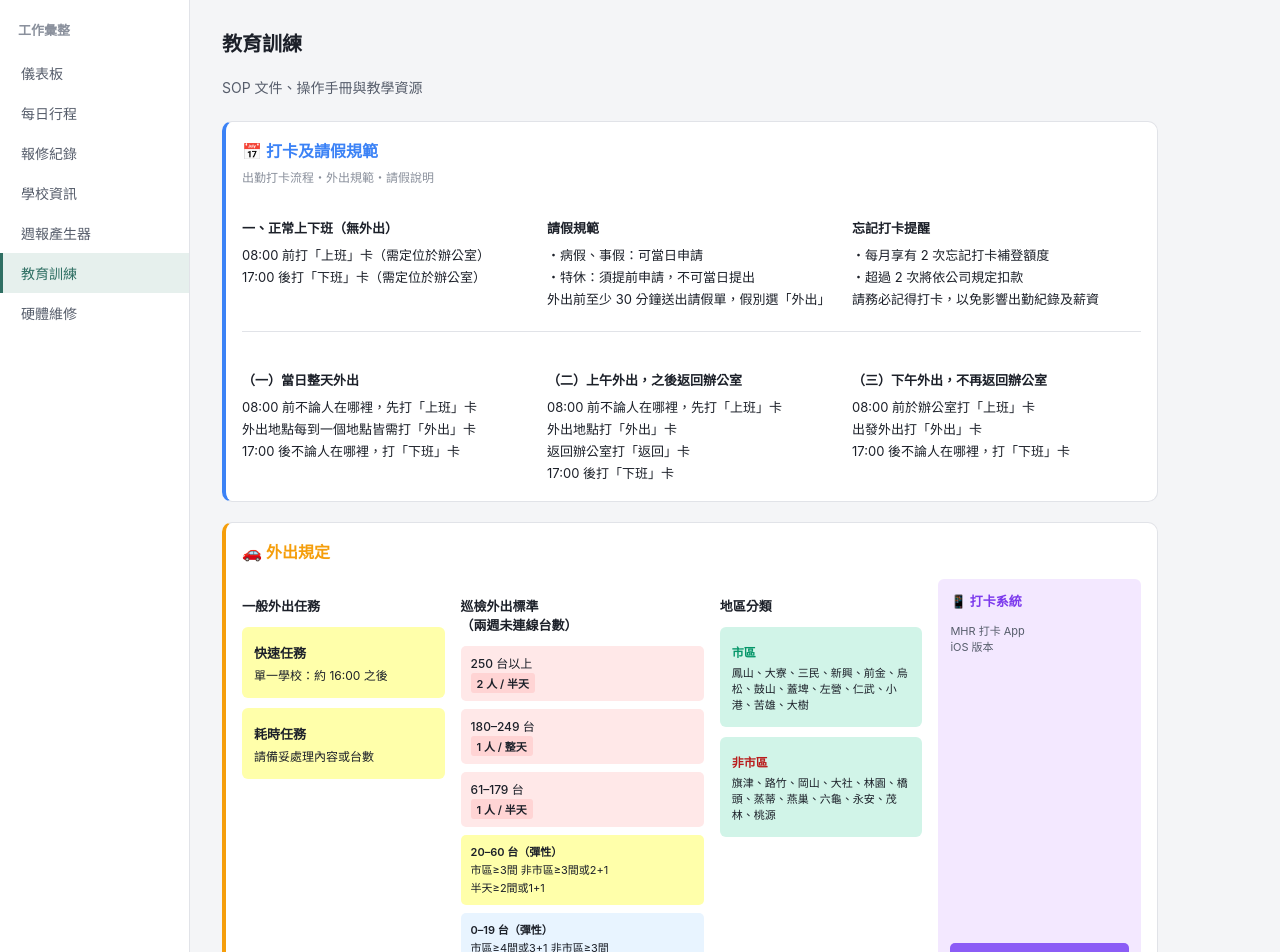
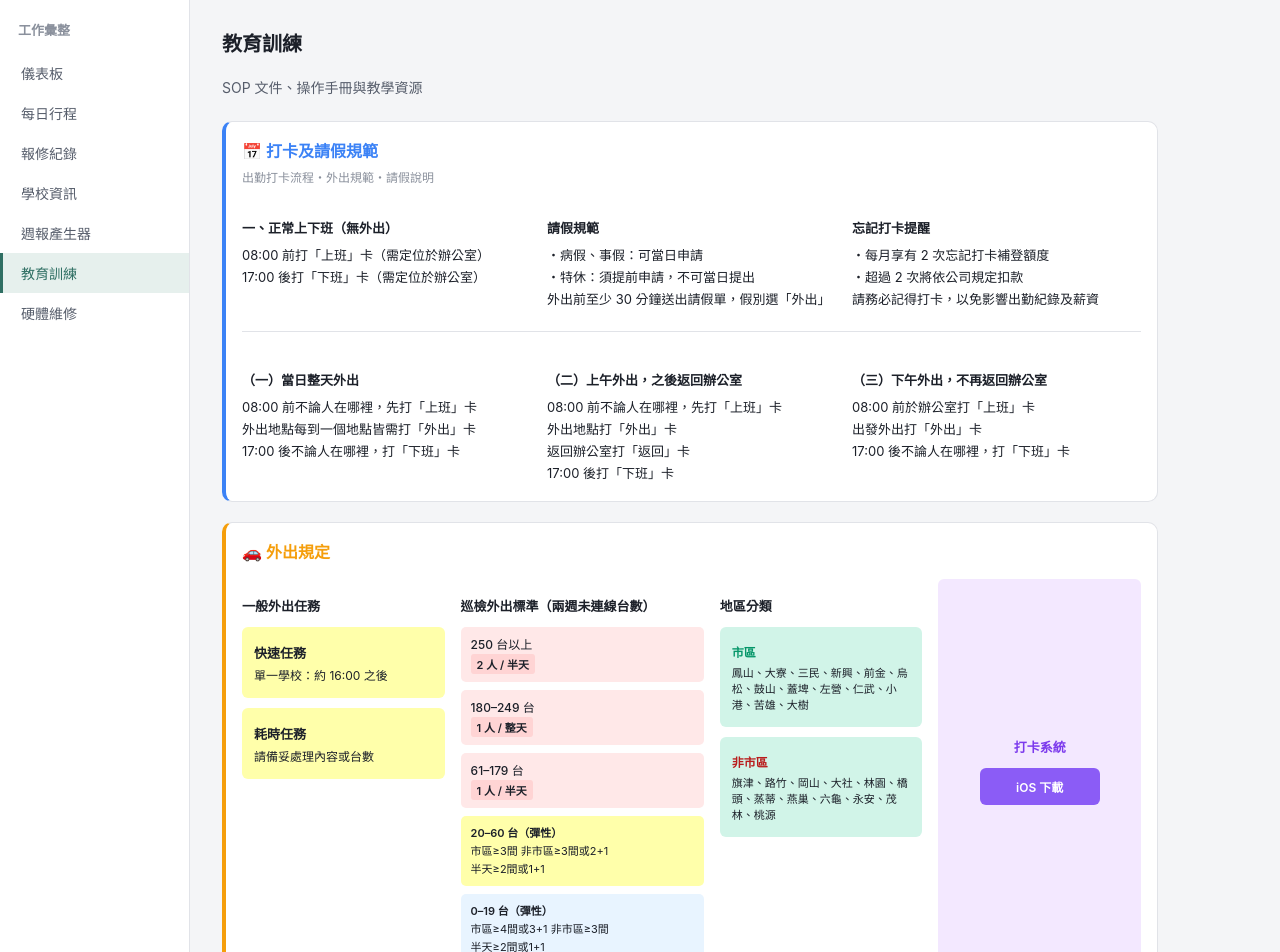
Before and after one commit to Iris1706/school-hub, a Next.js app: page /training in a window 1280 px wide. Shown: the top 952 px of the page. Built offline with nearby package versions, Linux system fonts and the light colour scheme.

Commit message:
簡化排版：標題不斷行 + 打卡系統卡片優化

```diff
--- a/app/training/page.js
+++ b/app/training/page.js
@@ -125,7 +125,7 @@ export default function TrainingPage() {
 
           {/* 中列：巡檢外出標準 */}
           <div>
-            <h4 style={{ fontSize: 13, fontWeight: 600, marginBottom: 12, color: 'var(--text-primary)' }}>巡檢外出標準<br/>（兩週未連線台數）</h4>
+            <h4 style={{ fontSize: 13, fontWeight: 600, marginBottom: 12, color: 'var(--text-primary)' }}>巡檢外出標準（兩週未連線台數）</h4>
             <div style={{ background: '#FFE8E8', padding: '8px 10px', borderRadius: '5px', marginBottom: 8 }}>
               <p style={{ margin: '0', fontSize: 12, fontWeight: 500 }}>250 台以上</p>
               <p style={{ margin: '2px 0 0 0', fontSize: 11, background: '#FFD4D4', display: 'inline-block', padding: '2px 6px', borderRadius: '3px', fontWeight: 600 }}>2 人 / 半天</p>
@@ -164,30 +164,29 @@ export default function TrainingPage() {
           </div>
 
           {/* 右下列：打卡系統 App 下載 */}
-          <div style={{ background: '#F3E8FF', padding: '12px', borderRadius: '6px', display: 'flex', flexDirection: 'column', justifyContent: 'flex-start' }}>
-            <h4 style={{ fontSize: 13, fontWeight: 600, marginBottom: 12, color: '#7c3aed', marginTop: 0 }}>📱 打卡系統</h4>
-            <p style={{ margin: '0 0 8px 0', fontSize: 11, color: 'var(--text-secondary)' }}>MHR 打卡 App<br/>iOS 版本</p>
+          <div style={{ background: '#F3E8FF', padding: '16px', borderRadius: '6px', display: 'flex', flexDirection: 'column', justifyContent: 'center', alignItems: 'center', textAlign: 'center', gap: 12 }}>
+            <h4 style={{ fontSize: 13, fontWeight: 600, marginBottom: 0, color: '#7c3aed', marginTop: 0 }}>打卡系統</h4>
             <a
               href="https://download.winton.com.tw/AppCenter/App/Download/Index2?appName=MHR&platform=ios&version=25.00.83.250630&webversion=25.20"
               target="_blank"
               rel="noopener noreferrer"
               style={{
                 display: 'inline-block',
-                padding: '6px 10px',
+                padding: '10px 14px',
                 background: '#8b5cf6',
                 color: '#fff',
                 textDecoration: 'none',
-                borderRadius: '5px',
-                fontSize: 11,
+                borderRadius: '6px',
+                fontSize: 12,
                 fontWeight: 600,
                 textAlign: 'center',
                 transition: 'background 0.2s',
-                marginTop: 'auto'
+                minWidth: '120px'
               }}
               onMouseEnter={(e) => e.target.style.background = '#7c3aed'}
               onMouseLeave={(e) => e.target.style.background = '#8b5cf6'}
             >
-              iOS 下載連結
+              iOS 下載
             </a>
           </div>
         </div>
```
